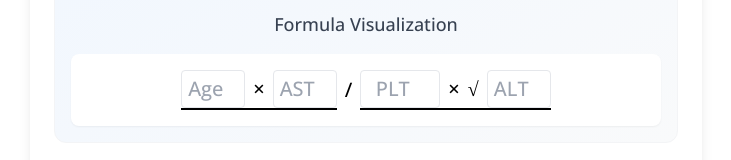
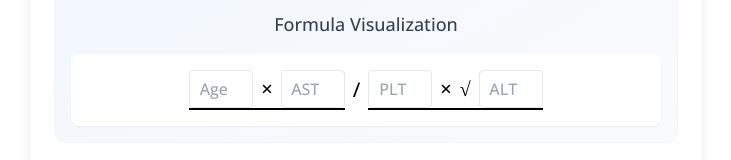
Before and after one commit to rajjakShaikh/FIB-4-calc_by_rajjak, a Next.js app: page / in a window 1280 px wide. Shown: the part 275-435 px from the top of the page, without its empty margins (274-1005 px from the left). Built offline with nearby package versions, Linux system fonts and the light colour scheme.

Commit message:
fix ui text size

```diff
--- a/src/app/page.js
+++ b/src/app/page.js
@@ -140,7 +140,7 @@ const FibCalculator = () => {
                 value={formData.age}
                 onChange={handleInputChange}
                 placeholder="Age"
-                className="w-16 !font-[16px] p-1  border rounded text-center"
+                className="w-10 md:w-16 text-[13px] md:text-[16px] p-1  border rounded text-center"
               />
               <span>×</span>
               <input
@@ -149,7 +149,7 @@ const FibCalculator = () => {
                 value={formData.ast}
                 onChange={handleInputChange}
                 placeholder="AST"
-                className="w-16 p-1 border rounded text-center"
+                className="w-10 md:w-16 p-1 text-[13px] md:text-[16px] border rounded text-center"
               />
             </div>
           </div>
@@ -162,7 +162,7 @@ const FibCalculator = () => {
                 value={formData.platelets}
                 onChange={handleInputChange}
                 placeholder="PLT"
-                className="w-20 font-sm p-1 border rounded text-center"
+                className="w-10 md:w-16 text-[13px] md:text-[16px] p-1 border rounded text-center"
               />
               <span>×</span>
               <span>√</span>
@@ -172,7 +172,7 @@ const FibCalculator = () => {
                 value={formData.alt}
                 onChange={handleInputChange}
                 placeholder="ALT"
-                className="w-16 p-1 border rounded text-center"
+                className="w-12 md:w-16 p-1 text-[13px] md:text-[16px] border rounded text-center"
               />
             </div>
           </div>
@@ -210,7 +210,7 @@ const FibCalculator = () => {
           </div>
 
           {/* Risk Categories */}
-          <div className="grid grid-cols-3 gap-4 mt-6">
+          <div className="grid grid-cols-1 md:grid-cols-3 sm:grid-cols-1 gap-4 mt-6">
             <div className="p-4 rounded-xl bg-gradient-to-br from-green-50 to-white border border-green-100">
               <p className="text-green-800 font-medium">{"<"} 1.3</p>
               <p className="text-sm text-green-600">Low Risk</p>
```
